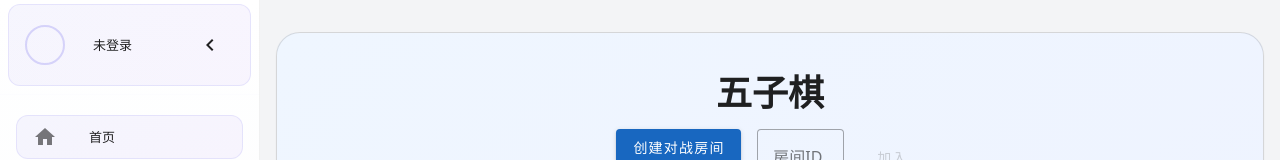
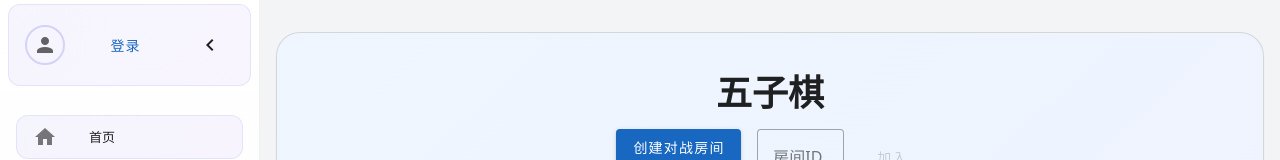
Before and after one commit to bitdan/Hump-Conversion, a Vue app: page /games/gomoku in a window 1280 px wide. Shown: the top 160 px of the page. Built offline with nearby package versions, Linux system fonts and the light colour scheme; what vue-konva would draw is missing.

Commit message:
feat(auth): 完善用户登录和信息展示功能

```diff
--- a/src/api/auth.ts
+++ b/src/api/auth.ts
@@ -37,6 +37,17 @@ export interface CaptchaData {
   img: string
 }
 
+export interface UserInfo {
+  user: {
+    userId: string
+    username: string
+    email?: string
+    avatar?: string
+  }
+  roles: string[]
+  permissions: string[]
+}
+
 // 用户注册
 export function register(data: RegisterPayload) {
   return request.post<ApiResponse<RegisterData>>('/register', data)
@@ -52,6 +63,11 @@ export function getCaptcha() {
   return request.get<ApiResponse<CaptchaData>>('/captchaImage')
 }
 
+// 获取用户信息
+export function getUserInfo() {
+  return request.get<ApiResponse<UserInfo>>('/getInfo')
+}
+
 // 用户登出
 export function logout() {
   return request.post<ApiResponse<void>>('/logout').finally(() => {
--- a/src/components/AppNavigation.vue
+++ b/src/components/AppNavigation.vue
@@ -20,9 +20,19 @@
               v-bind="props"
               size="40"
               class="cursor-pointer"
-            ></v-avatar>
+              :image="(userStore.avatar || undefined) as string | undefined"
+            >
+              <v-icon v-if="!userStore.avatar">mdi-account</v-icon>
+            </v-avatar>
           </template>
-          <v-list class="bg-white rounded-lg py-2 shadow-lg" density="compact">
+          <v-list class="bg-white rounded-lg py-2 shadow-lg" density="compact" v-if="userStore.token">
+            <v-list-item
+              prepend-icon="mdi-account"
+              :title="userStore.username || ''"
+              class="px-4 text-gray-600"
+              disabled
+            ></v-list-item>
+            <v-divider class="my-2"></v-divider>
             <v-list-item
               prepend-icon="mdi-view-grid"
               :title="'切换为' + (isTopNav ? '侧边' : '顶部') + '导航'"
@@ -39,7 +49,19 @@
           </v-list>
         </v-menu>
       </template>
-      <v-list-item-title v-if="!rail">{{ userStore.username || '未登录' }}</v-list-item-title>
+      <template v-if="!rail">
+        <v-list-item-title v-if="userStore.token">{{ userStore.username }}</v-list-item-title>
+        <v-list-item-title v-else>
+          <v-btn
+            variant="text"
+            color="primary"
+            class="px-2"
+            @click="router.push('/auth/login')"
+          >
+            登录
+          </v-btn>
+        </v-list-item-title>
+      </template>
       <template v-slot:append>
         <v-btn
           variant="text"
@@ -52,7 +74,7 @@
     <v-divider class="my-2"></v-divider>
 
     <v-list density="compact" nav>
-      <template v-for="item in unifiedRoutes" :key="item.name">
+      <template v-for="item in filteredRoutes" :key="item.name">
         <!-- 没有子路由的菜单项 -->
         <v-list-item
           v-if="!item.children"
@@ -171,6 +193,11 @@ const handleLogout = async () => {
     console.error('登出失败:', error)
   }
 }
+
+// 根据登录状态过滤路由
+const filteredRoutes = computed<RouteItem[]>(() => {
+  return router.options.routes.filter(route => route.name && route.path !== '/') as RouteItem[]
+})
 </script>
 
 <style scoped>
--- a/src/composables/useAuth.ts
+++ b/src/composables/useAuth.ts
@@ -2,6 +2,7 @@ import {ref} from 'vue'
 import {
     type CaptchaData,
     getCaptcha as authGetCaptcha,
+    getUserInfo as authGetUserInfo,
     login as authLogin,
     type LoginPayload,
     logout as authLogout,
@@ -38,9 +39,25 @@ export function useAuth() {
       error.value = null
       const { data } = await authLogin(payload)
       userStore.setToken(data.token)
+      await getUserInfo()
       return data
     } catch (err: any) {
       error.value = err.response?.data?.msg || err.message || '登录失败'
+      throw err
+    } finally {
+      loading.value = false
+    }
+  }
+
+  async function getUserInfo() {
+    try {
+      loading.value = true
+      error.value = null
+      const { data } = await authGetUserInfo()
+      userStore.setUserInfo(data)
+      return data
+    } catch (err: any) {
+      error.value = err.response?.data?.msg || err.message || '获取用户信息失败'
       throw err
     } finally {
       loading.value = false
--- a/src/stores/user.ts
+++ b/src/stores/user.ts
@@ -5,32 +5,58 @@ export const useUserStore = defineStore('user', () => {
   const token = ref<string | null>(localStorage.getItem('token'))
   const userId = ref<string | null>(localStorage.getItem('userId'))
   const username = ref<string | null>(localStorage.getItem('username'))
+  const avatar = ref<string | null>(localStorage.getItem('avatar'))
+  const roles = ref<string[]>([])
+  const permissions = ref<string[]>([])
 
   const setToken = (newToken: string) => {
     token.value = newToken
     localStorage.setItem('token', newToken)
   }
 
-  const setUserInfo = (id: string, name: string) => {
-    userId.value = id
-    username.value = name
-    localStorage.setItem('userId', id)
-    localStorage.setItem('username', name)
+  const setUserInfo = (userInfo: {
+    user: {
+      userId: string
+      username: string
+      avatar?: string
+    }
+    roles: string[]
+    permissions: string[]
+  }) => {
+    userId.value = userInfo.user.userId
+    username.value = userInfo.user.username
+    avatar.value = userInfo.user.avatar || null
+    roles.value = userInfo.roles
+    permissions.value = userInfo.permissions
+
+    localStorage.setItem('userId', userInfo.user.userId)
+    localStorage.setItem('username', userInfo.user.username)
+    if (userInfo.user.avatar) {
+      localStorage.setItem('avatar', userInfo.user.avatar)
+    }
   }
 
   const clearUserInfo = () => {
     token.value = null
     userId.value = null
     username.value = null
+    avatar.value = null
+    roles.value = []
+    permissions.value = []
+
     localStorage.removeItem('token')
     localStorage.removeItem('userId')
     localStorage.removeItem('username')
+    localStorage.removeItem('avatar')
   }
 
   return {
     token,
     userId,
     username,
+    avatar,
+    roles,
+    permissions,
     setToken,
     setUserInfo,
     clearUserInfo
--- a/src/views/auth/LoginView.vue
+++ b/src/views/auth/LoginView.vue
@@ -124,9 +124,10 @@
 <script setup lang="ts">
 import {onMounted, ref} from 'vue'
 import {useAuth} from '@/composables/useAuth'
-import {useRouter} from 'vue-router'
+import {useRoute, useRouter} from 'vue-router'
 
 const router = useRouter()
+const route = useRoute()
 const { login, getCaptcha, loading, error, captchaData } = useAuth()
 
 const formData = ref({
@@ -156,8 +157,8 @@ async function handleLogin() {
   try {
     const response = await login(formData.value)
     if (response.token) {
-      localStorage.setItem('token', response.token)
-      router.push('/case-converter')
+      const redirect = route.query.redirect as string
+      router.push(redirect || '/case-converter')
     }
   } catch (err) {
     await refreshCaptcha()
```
